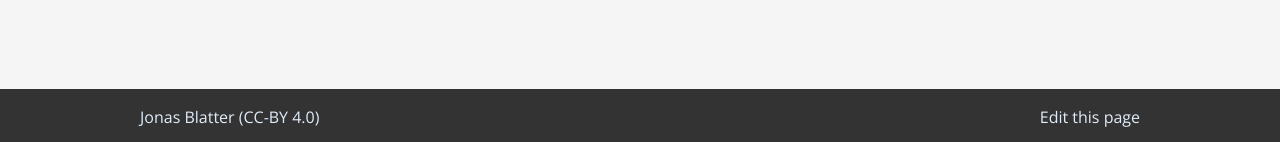
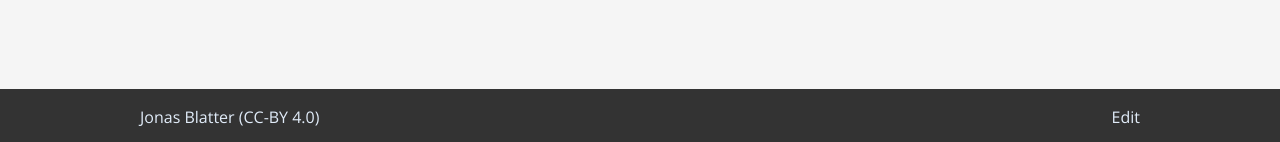
Before and after one commit to jonasblatter/jonasblatter.github.io, a Jekyll site: the page built from about.md, in a window 1280 px wide. Shown: the part 755-897 px from the top of the page. Built offline with Jekyll 4.4.1, drawn with Linux system fonts in a browser that asks for light colours; our own code applies the rules of GitHub Pages for plain Markdown files; a style sheet for code colours, icons or effects is not loaded.

Commit message:
update footer edit

```diff
--- a/_includes/footer.html
+++ b/_includes/footer.html
@@ -1,6 +1,6 @@
 <footer>
   <div class="footer-text">
 	<p><a href="{{site.url}}licence.html"><i class="fa fa-creative-commons"></i> Jonas Blatter (CC-BY 4.0)</a></p>
-	<p><a href="{{site.github.repository_url}}/blob/master/{{page.path}}">Edit this page</a></p>
+	<p><a href="{{site.github.repository_url}}/blob/master/{{page.path}}">Edit</a></p>
   </div>
 </footer>
--- a/_sass/main.scss
+++ b/_sass/main.scss
@@ -139,8 +139,7 @@ nav {
 		background-color: var(--color-main);
 		display: block;
 		font-weight: bold;
-		padding: 13px;
-
+		padding: 13px 0;
 	}
 }
 
```
